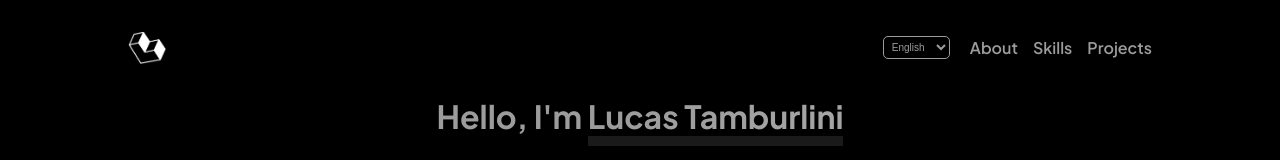
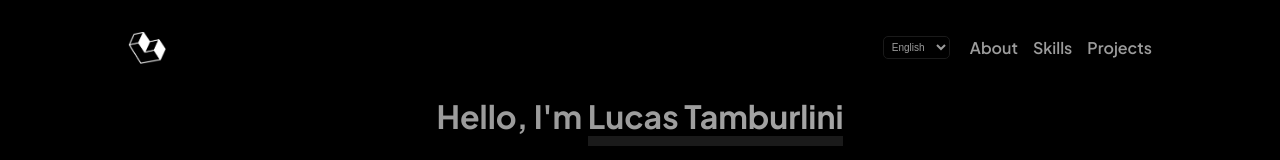
Before and after one commit to lucastamburlini/portfolio, a React (Vite) app: page / in a window 1280 px wide. Shown: the top 160 px of the page. Built offline with nearby package versions, Linux system fonts and the light colour scheme.

Commit message:
[Fix] Estilos

```diff
--- a/src/components/LanguageSwitch/LanguageSwitch.jsx
+++ b/src/components/LanguageSwitch/LanguageSwitch.jsx
@@ -1,7 +1,7 @@
 import { useDispatch } from "react-redux";
 import { changeLanguage } from "../../redux/actions";
 
-import './LanguageSwitch.css'
+import style from './LanguageSwitch.module.css'
 
 const LanguageSwitch = () => {
   const dispatch = useDispatch();
@@ -11,7 +11,7 @@ const LanguageSwitch = () => {
   };
 
   return (
-    <div className="LanguageSwitch">
+    <div className={style.LanguageSwitch}>
       <select onChange={handleLanguageChange}>
         {["English", "Español"].map((language) => (
           <option key={language} value={language}>
--- a/src/components/LanguageSwitch/LanguageSwitch.css
+++ b/src/components/LanguageSwitch/LanguageSwitch.module.css
@@ -12,12 +12,12 @@
   color: var(--text-secondary-color);
   padding: 4px;
   font-size: 10px;
-  border: 1px solid var(--text-secondary-color);
+  border: 1px solid var(--bg-color-off);
   border-radius: 5px;
   transition: all 0.2s ease-out;
 }
 
 .LanguageSwitch select:hover {
-  background-color: var(--text-primary-color);
+  background-color: var(--hover-secondary);
   color: var(--bg-color);
 }
```
